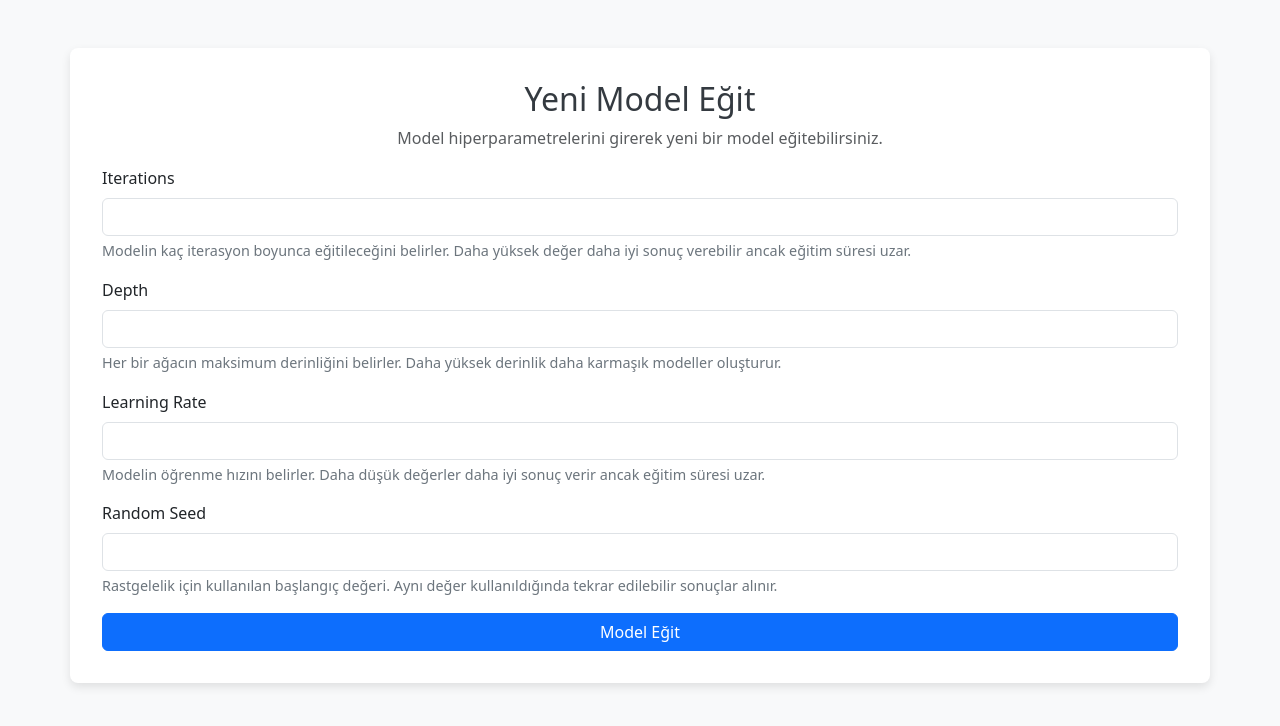
After one commit to ieavci/FraudDetectionWithAI, a Flask app: page /model-form in a window 1280 px wide. The commit adds this page. Shown: the top 726 px of the page. Run offline with Flask 3, Linux system fonts and the light colour scheme; parts of the project's set-up code (start-up, migrations or seed data) failed here and were passed over.

Commit message:
model eğitiminin dinamik hale getirilmesi

```diff
--- a/app.py
+++ b/app.py
@@ -4,6 +4,10 @@ import plotly.graph_objects as go
 import json
 from flask import Flask, render_template
 from sklearn.metrics import roc_curve
+import os
+from flask import Flask, render_template, request, redirect, url_for
+from model_training import train_model
+from model_storage import save_model, load_model, list_saved_models
 
 from model_training import train_model
 
@@ -145,7 +149,7 @@ def index():
 
 
 # Modeli eğitme ve verileri hazırlama
-catboost_model, X_train, X_test, y_train, y_test, train_metrics, test_roc_auc = train_model()
+#catboost_model, X_train, X_test, y_train, y_test, train_metrics, test_roc_auc = train_model()
 
 # ROC Curve oluşturma
 def create_roc_curve(y_true, y_pred_proba):
@@ -178,22 +182,55 @@ def metrics_to_table(metrics):
             table_rows += row
     return table_rows
 
-@app.route('/model-info')
-def model_info():
-    # Görselleri ve metrikleri oluştur
-    roc_html = create_roc_curve(y_test, catboost_model.predict_proba(X_test)[:, 1])
-    feature_html = create_feature_importances(catboost_model, X_train.columns)
-    train_metrics_json = format_metrics(train_metrics)
-    train_metrics_table = metrics_to_table(train_metrics)
+# Model ayarlarının saklanacağı dizin
+MODELS_DIR = "models/saved_models"
+if not os.path.exists(MODELS_DIR):
+    os.makedirs(MODELS_DIR)
 
+# Model formu sayfası
+@app.route('/model-form', methods=['GET', 'POST'])
+def model_form():
+    if request.method == 'POST':
+        # Kullanıcı tarafından girilen değerleri al
+        iterations = int(request.form['iterations'])
+        depth = int(request.form['depth'])
+        learning_rate = float(request.form['learning_rate'])
+        random_seed = int(request.form['random_seed'])
+
+        # Modeli eğit ve kaydet
+        model_id, model_info = train_model(iterations, depth, learning_rate, random_seed)
+        save_model(model_id, model_info)
+
+        # Model bilgi sayfasına yönlendir
+        return redirect(url_for('model_info', model_id=model_id))
+
+    return render_template('modelForm.html')
+
+# Model bilgi sayfası
+@app.route('/model-info/<model_id>')
+def model_info(model_id):
+    # Modeli yükle
+    model_info = load_model(model_id)
+    if not model_info:
+        return "Model bulunamadı.", 404
+
+    # Model bilgilerini sayfaya gönder
     return render_template(
         'modelInfo.html',
-        test_roc_auc=test_roc_auc,
-        roc_html=roc_html,
-        feature_html=feature_html,
-        train_metrics_json=train_metrics_json,
-        train_metrics_table=train_metrics_table
+        test_roc_auc=model_info['test_roc_auc'],
+        roc_html=model_info['roc_html'],
+        feature_html=model_info['feature_html'],
+        train_metrics_table=model_info['train_metrics_table']
     )
+
+# Kaydedilmiş modellerin listesi
+@app.route('/model-list')
+def model_list():
+    models = list_saved_models()
+    return render_template('modelList.html', models=models)
+
+
+
 
 
 @app.route('/visualization/<int:vis_id>')
--- a/catboost_info/catboost_training.json
+++ b/catboost_info/catboost_training.json
@@ -1,5 +1,5 @@
 {
 "meta":{"test_sets":[],"test_metrics":[],"learn_metrics":[{"best_value":"Min","name":"Logloss"}],"launch_mode":"Train","parameters":"","iteration_count":1,"learn_sets":["learn"],"name":"experiment"},
 "iterations":[
-{"learn":[0.5463001807],"iteration":0,"passed_time":1.495199098,"remaining_time":0}
+{"learn":[0.5463001807],"iteration":0,"passed_time":1.394440505,"remaining_time":0}
 ]}
--- a/deneme.py
+++ /dev/null
@@ -1 +0,0 @@
-print("hello")
--- /dev/null
+++ b/model_storage.py
@@ -0,0 +1,24 @@
+import os
+import pickle
+
+MODELS_DIR = "models/saved_models"
+
+def save_model(model_id, model_info):
+    file_path = os.path.join(MODELS_DIR, f"{model_id}.pkl")
+    with open(file_path, 'wb') as file:
+        pickle.dump(model_info, file)
+
+def load_model(model_id):
+    file_path = os.path.join(MODELS_DIR, f"{model_id}.pkl")
+    if not os.path.exists(file_path):
+        return None
+    with open(file_path, 'rb') as file:
+        return pickle.load(file)
+
+def list_saved_models():
+    models = []
+    for file_name in os.listdir(MODELS_DIR):
+        if file_name.endswith('.pkl'):
+            model_id = file_name.replace('.pkl', '')
+            models.append(model_id)
+    return models
--- a/templates/header.html
+++ b/templates/header.html
@@ -1,7 +1,7 @@
 <div id="header" class="container py-5">
     <div class="row align-items-center">
         <div class="col-12 text-center">
-            <h3 class="display-4 fw-bold text-primary">Proje Hakkında</h3>
+            <h3 class="display-6 fw-bold text-primary">Proje Hakkında</h3>
             <p class="lead text-secondary">Bu proje, kredi kartı işlemlerindeki sahtecilik tespitini amaçlayan bir veri
                 bilimi çalışmasıdır. Veri seti, sahtecilik (fraud) ve gerçek (legitimate) işlemleri içermektedir. Veri,
                 1 Ocak 2019 - 31 Aralık 2020 tarihleri arasında gerçekleştirilen kredi kartı işlemlerini simüle
--- /dev/null
+++ b/templates/modelForm.html
@@ -0,0 +1,59 @@
+<!DOCTYPE html>
+<html lang="en">
+<head>
+    <meta charset="UTF-8">
+    <meta name="viewport" content="width=device-width, initial-scale=1.0">
+    <title>Model Form</title>
+    <!-- Bootstrap CSS -->
+    <link href="https://cdn.jsdelivr.net/npm/bootstrap@5.3.0-alpha3/dist/css/bootstrap.min.css" rel="stylesheet">
+    <style>
+        body {
+            background-color: #f8f9fa;
+        }
+        h2 {
+            color: #343a40;
+        }
+        .container {
+            background: #ffffff;
+            padding: 2rem;
+            border-radius: 8px;
+            box-shadow: 0 4px 10px rgba(0, 0, 0, 0.1);
+        }
+        .form-text {
+            font-size: 0.9rem;
+            color: #6c757d;
+        }
+    </style>
+</head>
+<body>
+    <div class="container my-5">
+        <h2 class="text-center">Yeni Model Eğit</h2>
+        <p class="text-muted text-center">Model hiperparametrelerini girerek yeni bir model eğitebilirsiniz.</p>
+        <form action="/model-form" method="post">
+            <div class="mb-3">
+                <label for="iterations" class="form-label">Iterations</label>
+                <input type="number" class="form-control" id="iterations" name="iterations" required>
+                <div class="form-text">Modelin kaç iterasyon boyunca eğitileceğini belirler. Daha yüksek değer daha iyi sonuç verebilir ancak eğitim süresi uzar.</div>
+            </div>
+            <div class="mb-3">
+                <label for="depth" class="form-label">Depth</label>
+                <input type="number" class="form-control" id="depth" name="depth" required>
+                <div class="form-text">Her bir ağacın maksimum derinliğini belirler. Daha yüksek derinlik daha karmaşık modeller oluşturur.</div>
+            </div>
+            <div class="mb-3">
+                <label for="learning_rate" class="form-label">Learning Rate</label>
+                <input type="number" step="0.01" class="form-control" id="learning_rate" name="learning_rate" required>
+                <div class="form-text">Modelin öğrenme hızını belirler. Daha düşük değerler daha iyi sonuç verir ancak eğitim süresi uzar.</div>
+            </div>
+            <div class="mb-3">
+                <label for="random_seed" class="form-label">Random Seed</label>
+                <input type="number" class="form-control" id="random_seed" name="random_seed" required>
+                <div class="form-text">Rastgelelik için kullanılan başlangıç değeri. Aynı değer kullanıldığında tekrar edilebilir sonuçlar alınır.</div>
+            </div>
+            <button type="submit" class="btn btn-primary w-100">Model Eğit</button>
+        </form>
+    </div>
+    <!-- Bootstrap JS -->
+    <script src="https://cdn.jsdelivr.net/npm/bootstrap@5.3.0-alpha3/dist/js/bootstrap.bundle.min.js"></script>
+</body>
+</html>
```
Also changed, not shown: model_training.py (+89 -46 lines), templates/modelInfo.html (+25 -0 lines), templates/modelList.html (added, +43 -0 lines), 4 other files.
